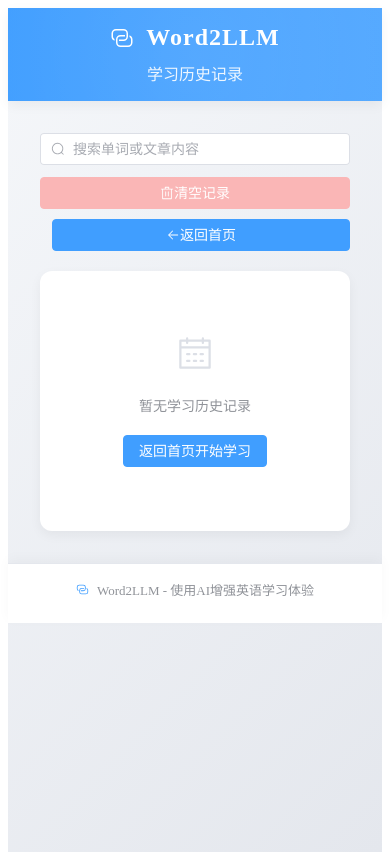
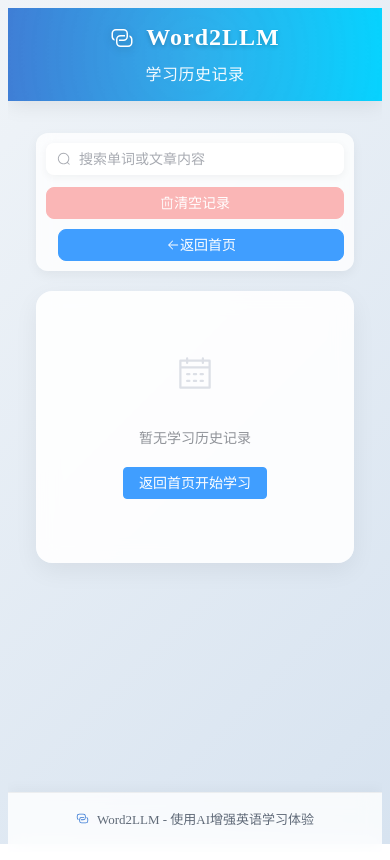
Before and after one commit to MarkYangKp/VocabVerse, a Vue app in the folder web/: page /history in a window 390 px wide. Built offline with nearby package versions, Linux system fonts and the light colour scheme.

Commit message:
style(HistoryView): 优化页面布局和样式，提升用户体验
- 添加背景渐变和动画效果
- 调整卡片、按钮和标签的样式，增加交互效果
- 优化响应式布局，确保在不同设备上显示一致

```diff
--- a/web/src/views/HistoryView.vue
+++ b/web/src/views/HistoryView.vue
@@ -145,7 +145,9 @@ onMounted(() => {
 
 <template>
   <div class="history-container">
-    <el-container>
+    <div class="page-background"></div>
+    <el-container class="main-container">
+      <!-- 顶部导航栏 -->
       <el-header height="auto" class="history-header">
         <div class="header-content">
           <div class="logo-area" @click="goBack">
@@ -158,8 +160,10 @@ onMounted(() => {
         </div>
       </el-header>
 
+      <!-- 主要内容区域 -->
       <el-main>
         <div class="history-content">
+          <!-- 搜索和操作区域 -->
           <div class="history-actions">
             <el-input
               v-model="searchQuery"
@@ -185,10 +189,12 @@ onMounted(() => {
             </div>
           </div>
 
+          <!-- 加载状态 -->
           <div v-if="isLoading" class="loading-state">
             <el-skeleton :rows="10" animated />
           </div>
 
+          <!-- 空记录状态 -->
           <div v-else-if="records.length === 0" class="empty-history">
             <el-empty description="暂无学习历史记录">
               <template #image>
@@ -198,6 +204,7 @@ onMounted(() => {
             </el-empty>
           </div>
 
+          <!-- 搜索无结果状态 -->
           <div v-else-if="filteredRecords.length === 0" class="empty-search">
             <el-empty description="没有找到匹配的记录">
               <template #image>
@@ -206,6 +213,7 @@ onMounted(() => {
             </el-empty>
           </div>
 
+          <!-- 记录列表 -->
           <div v-else class="records-list">
             <el-card
               v-for="record in filteredRecords"
@@ -213,8 +221,12 @@ onMounted(() => {
               class="record-card"
               shadow="hover"
             >
+              <!-- 记录头部 -->
               <div class="record-header">
-                <div class="record-timestamp">{{ formatDate(record.timestamp) }}</div>
+                <div class="record-timestamp">
+                  <el-icon><Clock /></el-icon>
+                  {{ formatDate(record.timestamp) }}
+                </div>
                 <div class="record-actions">
                   <el-button
                     type="danger"
@@ -228,7 +240,9 @@ onMounted(() => {
                 </div>
               </div>
 
+              <!-- 记录内容 -->
               <div class="record-content" @click="viewRecordDetail(record)">
+                <!-- 记录信息 -->
                 <div class="record-info">
                   <div class="info-item">
                     <el-icon><Reading /></el-icon>
@@ -244,33 +258,37 @@ onMounted(() => {
                   </div>
                 </div>
 
+                <!-- 单词标签 -->
                 <div class="record-words">
                   <el-tag
                     v-for="(word, index) in record.words.slice(0, 8)"
                     :key="word+index"
                     size="small"
                     class="word-tag"
+                    effect="light"
                   >
                     {{ word }}
                   </el-tag>
-                  <el-tag v-if="record.words.length > 8" size="small" type="info">
+                  <el-tag v-if="record.words.length > 8" size="small" type="info" effect="plain">
                     +{{ record.words.length - 8 }} 个单词
                   </el-tag>
                 </div>
 
+                <!-- 文章预览 -->
                 <div class="record-preview">
                   {{ record.article.article.substring(0, 100) }}...
                 </div>
 
+                <!-- 功能标签 -->
                 <div class="record-features">
-                  <el-tag size="small" type="success" effect="plain">
+                  <el-tag size="small" type="success" effect="dark">
                     <el-icon><Document /></el-icon>
                     文章
                   </el-tag>
                   <el-tag
                     size="small"
                     :type="record.translation ? 'success' : 'info'"
-                    effect="plain"
+                    :effect="record.translation ? 'dark' : 'plain'"
                   >
                     <el-icon><Connection /></el-icon>
                     翻译 {{ record.translation ? '✓' : '✗' }}
@@ -278,7 +296,7 @@ onMounted(() => {
                   <el-tag
                     size="small"
                     :type="record.questions ? 'success' : 'info'"
-                    effect="plain"
+                    :effect="record.questions ? 'dark' : 'plain'"
                   >
                     <el-icon><QuestionFilled /></el-icon>
                     练习题 {{ record.questions ? '✓' : '✗' }}
@@ -290,6 +308,7 @@ onMounted(() => {
         </div>
       </el-main>
 
+      <!-- 页脚 -->
       <el-footer class="app-footer">
         <div class="footer-content">
           <p>
@@ -303,15 +322,35 @@ onMounted(() => {
 </template>
 
 <style scoped>
+/* 全局容器样式 */
 .history-container {
   min-height: 100vh;
-  background: linear-gradient(135deg, #f5f7fa 0%, #e4e7ed 100%);
+  position: relative;
+  overflow: hidden;
 }
 
+/* 背景效果 */
+.page-background {
+  position: fixed;
+  top: 0;
+  left: 0;
+  width: 100%;
+  height: 100%;
+  background: linear-gradient(135deg, #f0f4f8 0%, #d7e3f0 100%);
+  z-index: -1;
+}
+
+.main-container {
+  position: relative;
+  z-index: 1;
+  min-height: 100vh;
+}
+
+/* 顶部导航栏样式 */
 .history-header {
   padding: 0;
-  box-shadow: 0 4px 12px rgba(0, 0, 0, 0.05);
-  background: linear-gradient(90deg, #409EFF 0%, #53a8ff 100%);
+  box-shadow: 0 4px 20px rgba(0, 0, 0, 0.08);
+  background: linear-gradient(90deg, #3a7bd5 0%, #00d2ff 100%);
   position: relative;
   overflow: hidden;
 }
@@ -323,9 +362,16 @@ onMounted(() => {
   left: -50%;
   width: 200%;
   height: 200%;
-  background: radial-gradient(circle, rgba(255,255,255,0.1) 0%, rgba(255,255,255,0) 70%);
+  background: radial-gradient(circle, rgba(255,255,255,0.15) 0%, rgba(255,255,255,0) 70%);
   opacity: 0.6;
   pointer-events: none;
+  animation: pulse 15s infinite;
+}
+
+@keyframes pulse {
+  0% { transform: scale(1); }
+  50% { transform: scale(1.05); }
+  100% { transform: scale(1); }
 }
 
 .header-content {
@@ -342,7 +388,7 @@ onMounted(() => {
   align-items: center;
   gap: 12px;
   cursor: pointer;
-  transition: all 0.2s;
+  transition: all 0.3s ease;
 }
 
 .logo-area:hover {
@@ -352,6 +398,7 @@ onMounted(() => {
 .logo-icon {
   font-size: 28px;
   color: #fff;
+  filter: drop-shadow(0 2px 4px rgba(0, 0, 0, 0.2));
 }
 
 .history-header h1 {
@@ -360,21 +407,25 @@ onMounted(() => {
   font-size: 28px;
   font-weight: 600;
   letter-spacing: 1px;
+  text-shadow: 0 2px 4px rgba(0, 0, 0, 0.2);
 }
 
 .header-title h2 {
   margin: 10px 0 0;
-  color: rgba(255, 255, 255, 0.9);
+  color: rgba(255, 255, 255, 0.95);
   font-size: 18px;
   font-weight: normal;
+  letter-spacing: 0.5px;
 }
 
+/* 主内容区域样式 */
 .history-content {
   max-width: 1000px;
   margin: 0 auto;
-  padding: 20px 16px;
+  padding: 24px 16px;
 }
 
+/* 搜索和操作区域样式 */
 .history-actions {
   display: flex;
   justify-content: space-between;
@@ -382,6 +433,11 @@ onMounted(() => {
   margin-bottom: 24px;
   flex-wrap: wrap;
   gap: 16px;
+  background: rgba(255, 255, 255, 0.8);
+  backdrop-filter: blur(10px);
+  border-radius: 12px;
+  padding: 16px;
+  box-shadow: 0 4px 12px rgba(0, 0, 0, 0.05);
 }
 
 .search-input {
@@ -389,56 +445,96 @@ onMounted(() => {
   width: 100%;
 }
 
+.search-input :deep(.el-input__wrapper) {
+  border-radius: 8px;
+  box-shadow: 0 2px 8px rgba(0, 0, 0, 0.05);
+}
+
 .action-buttons {
   display: flex;
   gap: 12px;
 }
 
+.action-buttons .el-button {
+  border-radius: 8px;
+  transition: all 0.3s ease;
+}
+
+.action-buttons .el-button:hover {
+  transform: translateY(-2px);
+  box-shadow: 0 4px 12px rgba(0, 0, 0, 0.1);
+}
+
+/* 状态显示区域样式 */
 .loading-state,
 .empty-history,
 .empty-search {
-  background-color: #fff;
-  border-radius: 12px;
+  background-color: rgba(255, 255, 255, 0.9);
+  border-radius: 16px;
   padding: 40px;
-  box-shadow: 0 4px 12px rgba(0, 0, 0, 0.05);
+  box-shadow: 0 8px 24px rgba(0, 0, 0, 0.06);
+  backdrop-filter: blur(10px);
 }
 
 .empty-icon {
   font-size: 48px;
-  color: #c0c4cc;
+  color: #a0a8b8;
+  margin-bottom: 16px;
 }
 
+/* 记录列表样式 */
 .records-list {
-  display: flex;
-  flex-direction: column;
-  gap: 16px;
+  display: grid;
+  grid-template-columns: repeat(auto-fill, minmax(300px, 1fr));
+  gap: 20px;
 }
 
 .record-card {
-  border-radius: 10px;
+  border-radius: 16px;
   cursor: pointer;
-  transition: all 0.3s;
+  transition: all 0.3s ease;
+  overflow: hidden;
+  background-color: rgba(255, 255, 255, 0.9);
+  backdrop-filter: blur(10px);
+  border: none;
 }
 
 .record-card:hover {
-  transform: translateY(-3px);
-  box-shadow: 0 8px 16px rgba(0, 0, 0, 0.08);
+  transform: translateY(-5px);
+  box-shadow: 0 12px 24px rgba(0, 0, 0, 0.1);
 }
 
+.record-card :deep(.el-card__body) {
+  padding: 20px;
+}
+
+/* 记录头部样式 */
 .record-header {
   display: flex;
   justify-content: space-between;
   align-items: center;
-  margin-bottom: 14px;
-  padding-bottom: 10px;
-  border-bottom: 1px solid #f0f0f0;
+  margin-bottom: 16px;
+  padding-bottom: 12px;
+  border-bottom: 1px solid rgba(0, 0, 0, 0.06);
 }
 
 .record-timestamp {
-  color: #909399;
+  color: #606a78;
   font-size: 14px;
+  display: flex;
+  align-items: center;
+  gap: 6px;
 }
 
+.record-actions .el-button {
+  transition: all 0.3s ease;
+}
+
+.record-actions .el-button:hover {
+  transform: rotate(15deg);
+}
+
+/* 记录内容样式 */
 .record-content {
   cursor: pointer;
 }
@@ -446,7 +542,7 @@ onMounted(() => {
 .record-info {
   display: flex;
   gap: 16px;
-  margin-bottom: 14px;
+  margin-bottom: 16px;
   flex-wrap: wrap;
 }
 
@@ -454,47 +550,79 @@ onMounted(() => {
   display: flex;
   align-items: center;
   gap: 6px;
-  color: #606266;
+  color: #4a5568;
+  background: rgba(0, 0, 0, 0.03);
+  padding: 6px 10px;
+  border-radius: 6px;
+  font-size: 13px;
 }
 
 .info-item .el-icon {
-  color: #409EFF;
+  color: #3a7bd5;
 }
 
+/* 单词标签样式 */
 .record-words {
   display: flex;
   flex-wrap: wrap;
-  gap: 6px;
-  margin-bottom: 14px;
+  gap: 8px;
+  margin-bottom: 16px;
 }
 
 .word-tag {
-  background-color: #f0f2f5;
-  margin: 3px 0;
+  border-radius: 6px;
+  margin: 0;
+  transition: all 0.3s ease;
+  font-weight: 500;
 }
 
+.word-tag:hover {
+  transform: translateY(-2px);
+  box-shadow: 0 4px 8px rgba(0, 0, 0, 0.1);
+}
+
+/* 文章预览样式 */
 .record-preview {
-  color: #606266;
+  color: #4a5568;
   font-size: 14px;
   line-height: 1.6;
-  margin-bottom: 14px;
+  margin-bottom: 16px;
   overflow: hidden;
   text-overflow: ellipsis;
   display: -webkit-box;
   -webkit-line-clamp: 2;
   -webkit-box-orient: vertical;
+  background: rgba(0, 0, 0, 0.02);
+  padding: 12px;
+  border-radius: 8px;
+  border-left: 3px solid #3a7bd5;
 }
 
+/* 功能标签样式 */
 .record-features {
   display: flex;
   flex-wrap: wrap;
   gap: 8px;
 }
 
+.record-features .el-tag {
+  border-radius: 6px;
+  display: flex;
+  align-items: center;
+  gap: 4px;
+  transition: all 0.3s ease;
+}
+
+.record-features .el-tag:hover {
+  transform: translateY(-2px);
+}
+
+/* 页脚样式 */
 .app-footer {
   padding: 24px;
-  background-color: #fff;
-  border-top: 1px solid #e4e7ed;
+  background-color: rgba(255, 255, 255, 0.8);
+  backdrop-filter: blur(10px);
+  border-top: 1px solid rgba(0, 0, 0, 0.05);
   margin-top: auto;
   box-shadow: 0 -4px 12px rgba(0, 0, 0, 0.03);
 }
@@ -509,18 +637,24 @@ onMounted(() => {
   display: flex;
   align-items: center;
   gap: 8px;
-  color: #909399;
+  color: #606a78;
   margin: 0;
+  font-size: 14px;
 }
 
 .footer-content .el-icon {
-  color: #409EFF;
+  color: #3a7bd5;
 }
 
-/* 增强响应式布局 */
+/* 响应式布局 */
 @media (max-width: 992px) {
   .history-content {
     padding: 16px;
+  }
+
+  .records-list {
+    grid-template-columns: repeat(auto-fill, minmax(280px, 1fr));
+    gap: 16px;
   }
 
   .loading-state,
@@ -556,6 +690,7 @@ onMounted(() => {
     align-items: stretch;
     gap: 12px;
     margin-bottom: 20px;
+    padding: 12px;
   }
 
   .search-input {
@@ -564,6 +699,10 @@ onMounted(() => {
 
   .action-buttons {
     justify-content: space-between;
+  }
+
+  .records-list {
+    grid-template-columns: 1fr;
   }
 
   .loading-state,
@@ -577,11 +716,11 @@ onMounted(() => {
   }
 
   .record-card:hover {
-    transform: translateY(-2px);
+    transform: translateY(-3px);
   }
 
   .record-info {
-    gap: 12px;
+    gap: 10px;
   }
 
   .record-preview {
@@ -599,7 +738,11 @@ onMounted(() => {
   }
 
   .history-content {
-    padding: 12px;
+    padding: 12px 8px;
+  }
+
+  .history-actions {
+    padding: 10px;
   }
 
   .action-buttons {
@@ -607,22 +750,28 @@ onMounted(() => {
     gap: 10px;
   }
 
+  .record-card {
+    border-radius: 12px;
+  }
+
   .record-card:hover {
-    transform: none;
-    box-shadow: 0 4px 12px rgba(0, 0, 0, 0.05);
+    transform: translateY(-2px);
+    box-shadow: 0 8px 16px rgba(0, 0, 0, 0.08);
   }
 
   .record-header {
-    margin-bottom: 10px;
-    padding-bottom: 8px;
+    margin-bottom: 12px;
+    padding-bottom: 10px;
   }
 
   .info-item {
-    font-size: 13px;
+    font-size: 12px;
+    padding: 4px 8px;
   }
 
   .record-preview {
     font-size: 13px;
+    padding: 10px;
   }
 
   .empty-icon {
```
